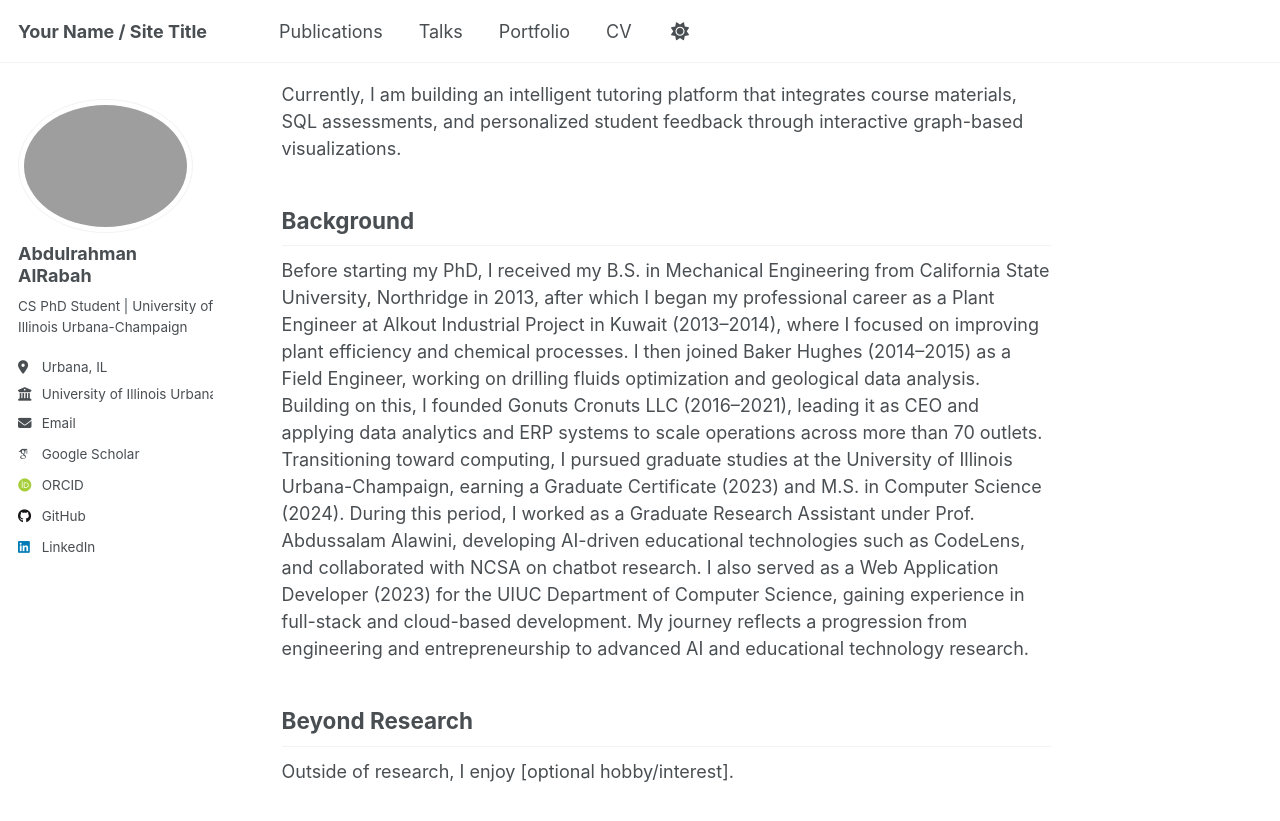
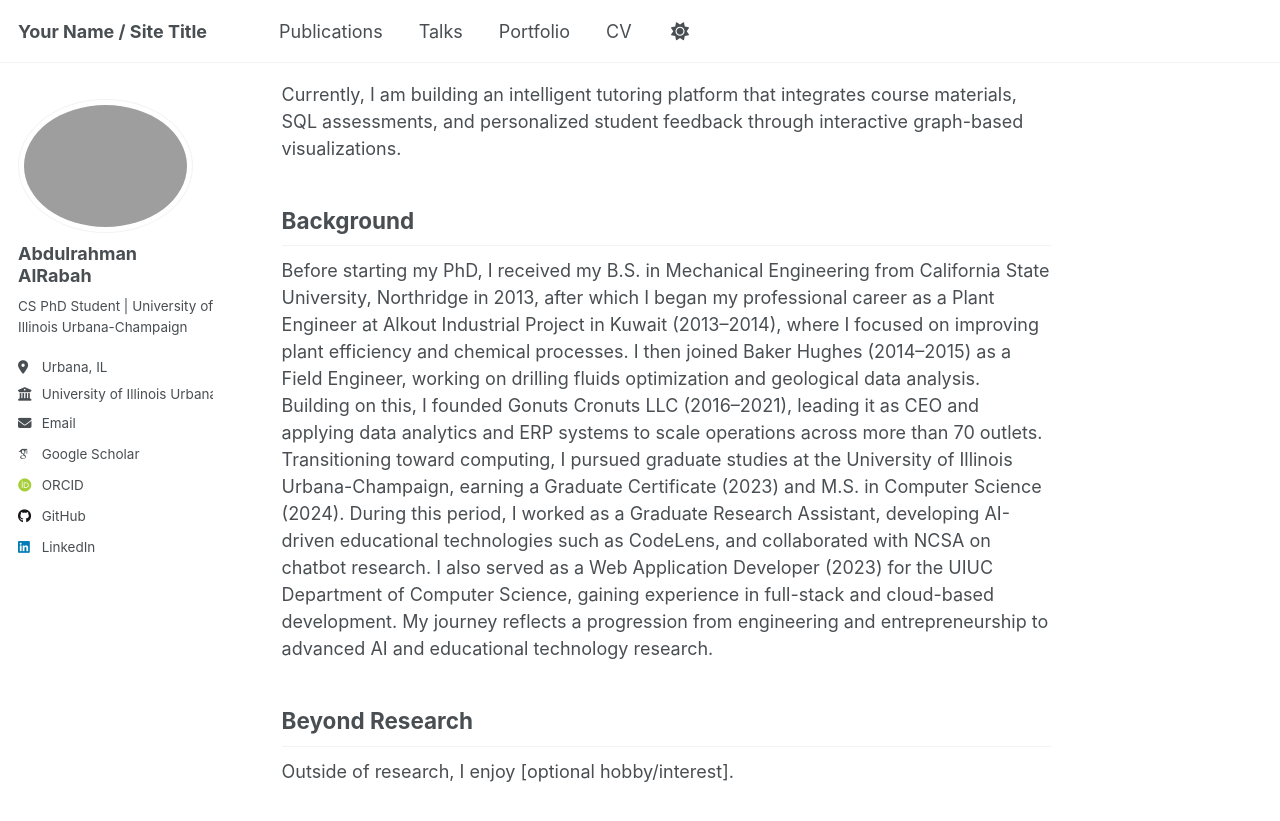
Before and after one commit to aalrabah/aalrabah.github.io, a Jekyll site: the page built from _pages/about.md, in a window 1280 px wide and 900 px high, scrolled down 425 px. Shown: the top 821 px of the window. Built offline with Jekyll 4.4.1, drawn with Linux system fonts in a browser that asks for light colours; some web fonts are replaced; a script that is not in the unit is left out.

Commit message:
Fix duplicate content in about.md

```diff
--- a/_pages/about.md
+++ b/_pages/about.md
@@ -19,7 +19,7 @@ My work explores AI-driven educational technology, with particular interests in:
 Currently, I am building an intelligent tutoring platform that integrates course materials, SQL assessments, and personalized student feedback through interactive graph-based visualizations.
 
 ## Background
-Before starting my PhD, I received my B.S. in Mechanical Engineering from California State University, Northridge in 2013, after which I began my professional career as a Plant Engineer at Alkout Industrial Project in Kuwait (2013–2014), where I focused on improving plant efficiency and chemical processes. I then joined Baker Hughes (2014–2015) as a Field Engineer, working on drilling fluids optimization and geological data analysis. Building on this, I founded Gonuts Cronuts LLC (2016–2021), leading it as CEO and applying data analytics and ERP systems to scale operations across more than 70 outlets. Transitioning toward computing, I pursued graduate studies at the University of Illinois Urbana-Champaign, earning a Graduate Certificate (2023) and M.S. in Computer Science (2024). During this period, I worked as a Graduate Research Assistant under Prof. Abdussalam Alawini, developing AI-driven educational technologies such as CodeLens, and collaborated with NCSA on chatbot research. I also served as a Web Application Developer (2023) for the UIUC Department of Computer Science, gaining experience in full-stack and cloud-based development. My journey reflects a progression from engineering and entrepreneurship to advanced AI and educational technology research.
+Before starting my PhD, I received my B.S. in Mechanical Engineering from California State University, Northridge in 2013, after which I began my professional career as a Plant Engineer at Alkout Industrial Project in Kuwait (2013–2014), where I focused on improving plant efficiency and chemical processes. I then joined Baker Hughes (2014–2015) as a Field Engineer, working on drilling fluids optimization and geological data analysis. Building on this, I founded Gonuts Cronuts LLC (2016–2021), leading it as CEO and applying data analytics and ERP systems to scale operations across more than 70 outlets. Transitioning toward computing, I pursued graduate studies at the University of Illinois Urbana-Champaign, earning a Graduate Certificate (2023) and M.S. in Computer Science (2024). During this period, I worked as a Graduate Research Assistant, developing AI-driven educational technologies such as CodeLens, and collaborated with NCSA on chatbot research. I also served as a Web Application Developer (2023) for the UIUC Department of Computer Science, gaining experience in full-stack and cloud-based development. My journey reflects a progression from engineering and entrepreneurship to advanced AI and educational technology research.
 
 ## Beyond Research
 Outside of research, I enjoy [optional hobby/interest].
```
